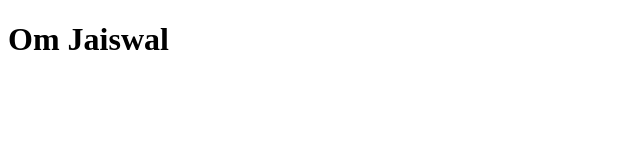
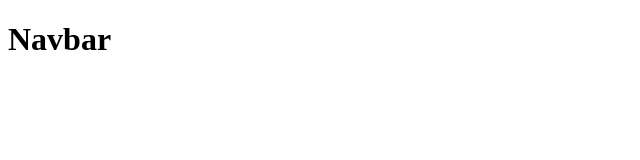
Before and after one commit to Om101101/react_js_learn, a React (Vite) app: page / in a window 1280 px wide. Shown: the top 160 px of the page, without its empty margins (0-640 px from the left). Built offline with nearby package versions, Linux system fonts and the light colour scheme.

Commit message:
Add Navbar component and update App to render it

```diff
--- a/src/App.jsx
+++ b/src/App.jsx
@@ -1,7 +1,8 @@
 import React from 'react';
+import Navbar from "./Componets/Navbar";
 function App(){
   return(
-    <h1>Om Jaiswal</h1>
+    <Navbar/>
   )
 }
 export default App;
--- /dev/null
+++ b/src/Componets/Navbar.jsx
@@ -0,0 +1,5 @@
+import React from "react";
+function Navbar(){
+    return <h1>Navbar</h1>
+}
+export default Navbar
```
